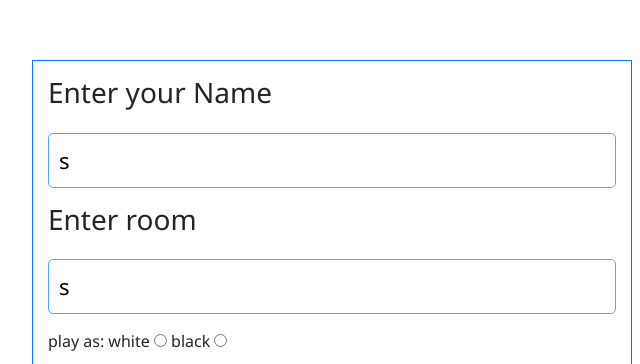
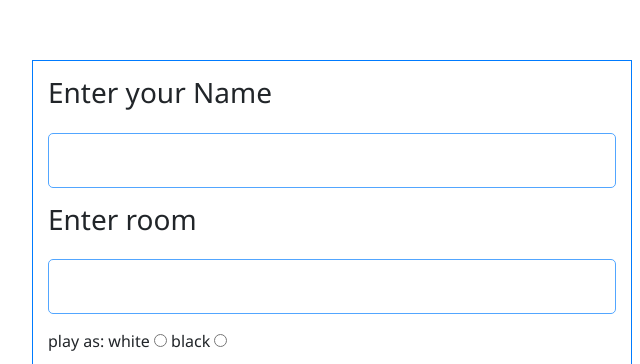
Before and after one commit to jayakaral/chess, a website: page public/index.html in a window 1280 px wide. Shown: the part 144-508 px from the top of the page, 308-948 px from the left. Drawn offline with nearby package versions, Linux system fonts and the light colour scheme; no server answers.

Commit message:
Update index.html

```diff
--- a/public/index.html
+++ b/public/index.html
@@ -22,11 +22,11 @@
                 <label for="Name">
                     <h3>Enter your Name</h3>
                 </label>
-                <input type="text" name="name" id="Name" value="s" required>
+                <input type="text" name="name" id="Name" value="" required>
                 <label for="room">
                     <h3>Enter room</h3>
                 </label>
-                <input type="text" name="room" id="room" value="s" required>
+                <input type="text" name="room" id="room" value="" required>
 
                 <span>play as: </span>
                 <label for="white">white</label>
```
